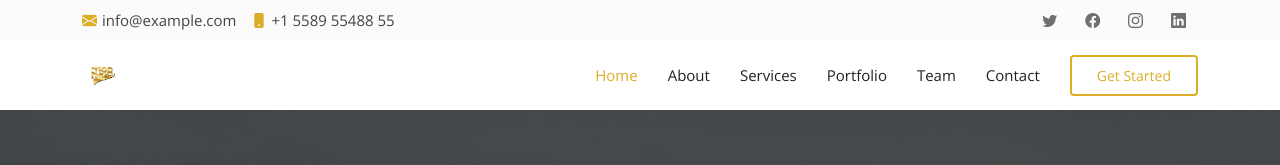
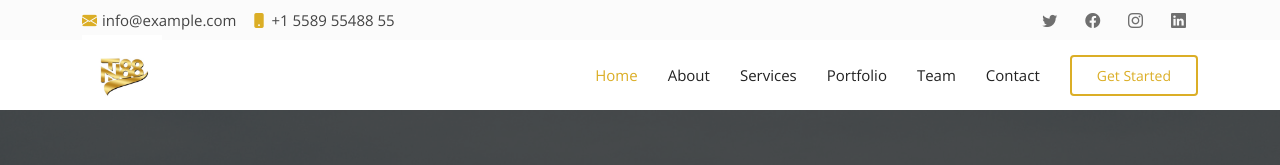
Before and after one commit to kaungkhantdev/green-template, a plain HTML site: page index.html in a window 1280 px wide. Shown: the top 165 px of the page. Drawn offline with nearby package versions, Linux system fonts and the light colour scheme.

Commit message:
add logo change to big

```diff
--- a/assets/css/style.css
+++ b/assets/css/style.css
@@ -144,7 +144,7 @@ h6 {
 }
 
 #header .logo img {
-  max-height: 40px;
+  max-height: 80px;
 }
 
 .scrolled-offset {
```
Also changed, not shown: 1 other file.
